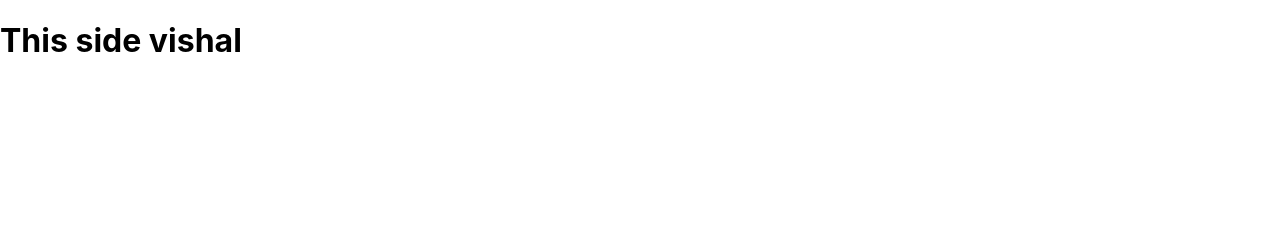
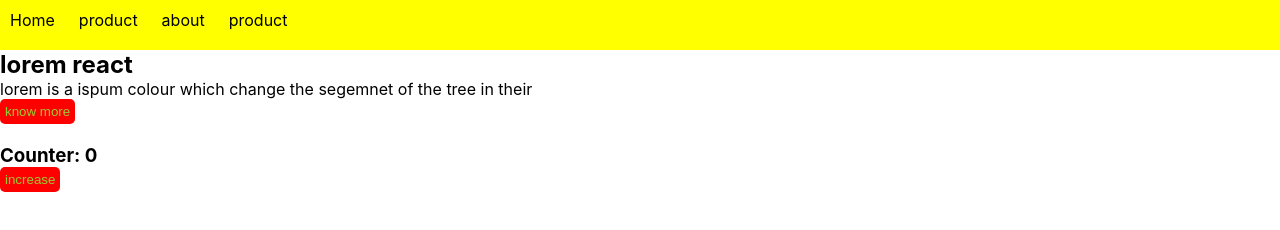
Before and after one commit to vishalhcf/learn, a React app in the folder myapp/: page / in a window 1280 px wide. Built offline with nearby package versions, Linux system fonts and the light colour scheme.

Commit message:
update on today

```diff
--- /dev/null
+++ b/myapp/src/component/App.js
@@ -0,0 +1,16 @@
+import React from "react";
+import Header from "./Header";
+import TopSection from "./TopSection";
+import Counter from "./Counter";
+export default function App(){
+    return(
+        <div>
+            <Header/>
+            <TopSection/>
+           <br></br>
+
+            <Counter/>
+
+        </div>
+    )
+}
--- /dev/null
+++ b/myapp/src/component/Counter.js
@@ -0,0 +1,15 @@
+import React from "react";
+
+export default function Counter(){
+    let count=0;
+    function increasecount(){
+        console.log(count);
+        count=count+1;
+        }
+        return (
+            <>
+            <h3>Counter: {count}</h3>
+            <button className="btn" onClick={increasecount}>increase</button>
+            </>
+        )
+}
--- /dev/null
+++ b/myapp/src/component/Header.css
@@ -0,0 +1,23 @@
+.header{
+    background-color: yellow;
+    height: 30px;
+    padding: 10px;
+    width: 100%;
+
+}
+.header ul{
+    display: flex;
+    flex-wrap: wrap;
+
+}
+.header ul li{
+    margin-right: 1.5rem;
+    list-style: none;
+}
+header ul li a{
+    text-decoration: none;
+    color: black;
+}
+.btn{
+    background-color: red;
+}
--- a/myapp/src/component/Header.js
+++ b/myapp/src/component/Header.js
@@ -0,0 +1,25 @@
+import './Header.css'
+export default function Header(){
+
+
+
+    return (
+
+        <div className="header">
+            <header>
+                <nav>
+                    <ul>
+                        <li><a href="www.google.com">Home</a></li>
+                        <li>product</li>
+                        <li>about</li>
+                        <li>product</li>
+                    </ul>
+                </nav>
+
+            </header>
+
+        </div>
+
+
+    )
+}
--- /dev/null
+++ b/myapp/src/component/TopSection.js
@@ -0,0 +1,11 @@
+import React from "react";
+
+export default function TopSection(){
+    return(
+        <section className="topsection">
+            <h1>lorem react</h1>
+            <p>lorem is a ispum colour which change the segemnet of the tree in their</p>
+            <button className="btn">know more</button>
+        </section>
+    )
+}
--- a/myapp/src/index.css
+++ b/myapp/src/index.css
@@ -1,3 +1,7 @@
+*{
+  margin:0;
+  padding:0 ;
+}
 body {
   margin: 0;
   font-family: -apple-system, BlinkMacSystemFont, 'Segoe UI', 'Roboto', 'Oxygen',
@@ -11,3 +15,11 @@ code {
   font-family: source-code-pro, Menlo, Monaco, Consolas, 'Courier New',
     monospace;
 }
+button{
+  background-color: blue;
+  color: yellowgreen;
+  padding: 5px;
+  border: none;
+  border-radius: 5px;
+  cursor: pointer;
+}
--- a/myapp/src/index.js
+++ b/myapp/src/index.js
@@ -1,9 +1,11 @@
 import React from 'react';
 import  ReactDOM  from 'react-dom/client';
+import App from './component/App';
 import './index.css';
 const root=ReactDOM.createRoot(document.getElementById('root'))
 root.render(
+
     <div>
-        <h1>This side vishal </h1>
+        <App/>
     </div>
 );
```
Also changed, not shown: myapp/src/component/Footer.js (deleted).
